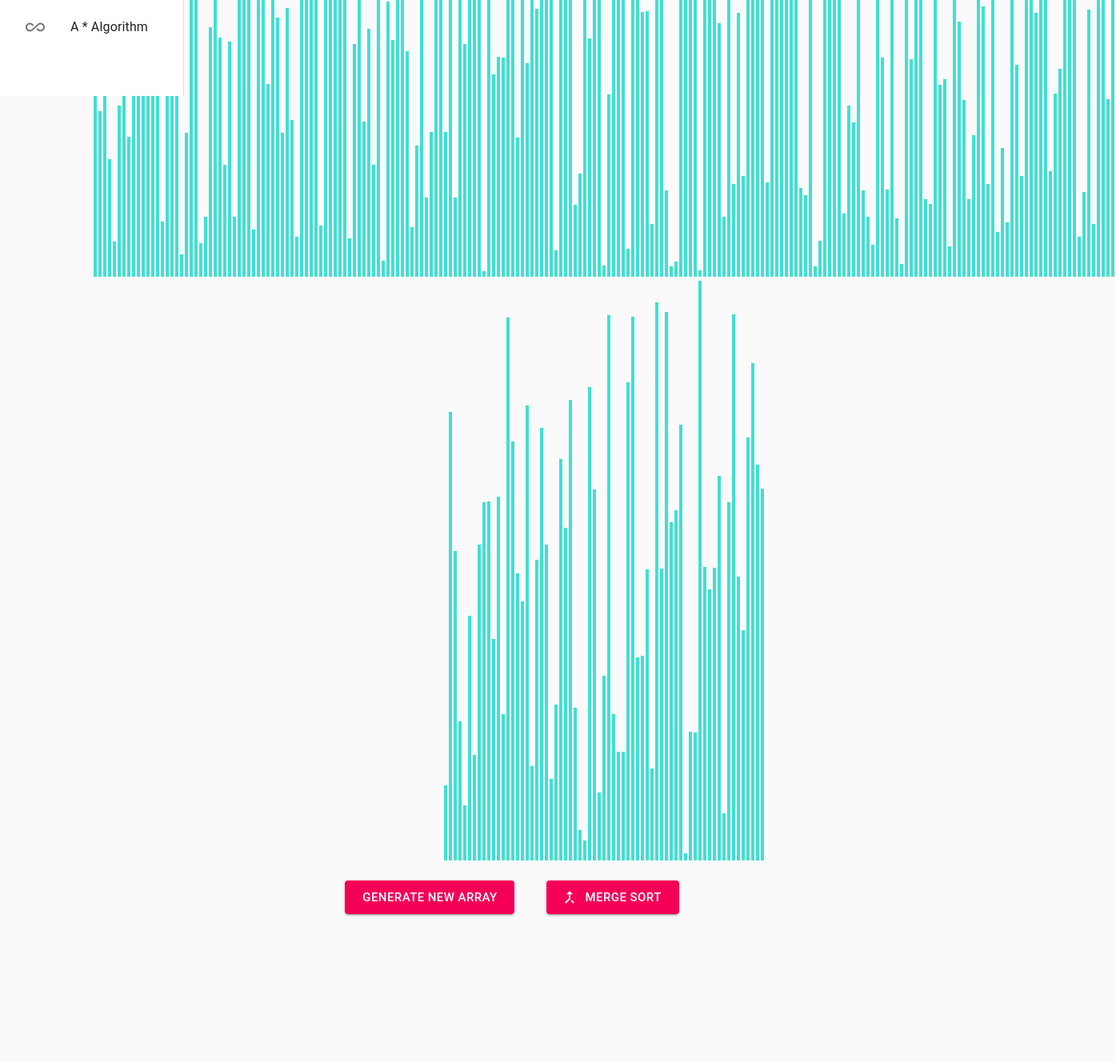
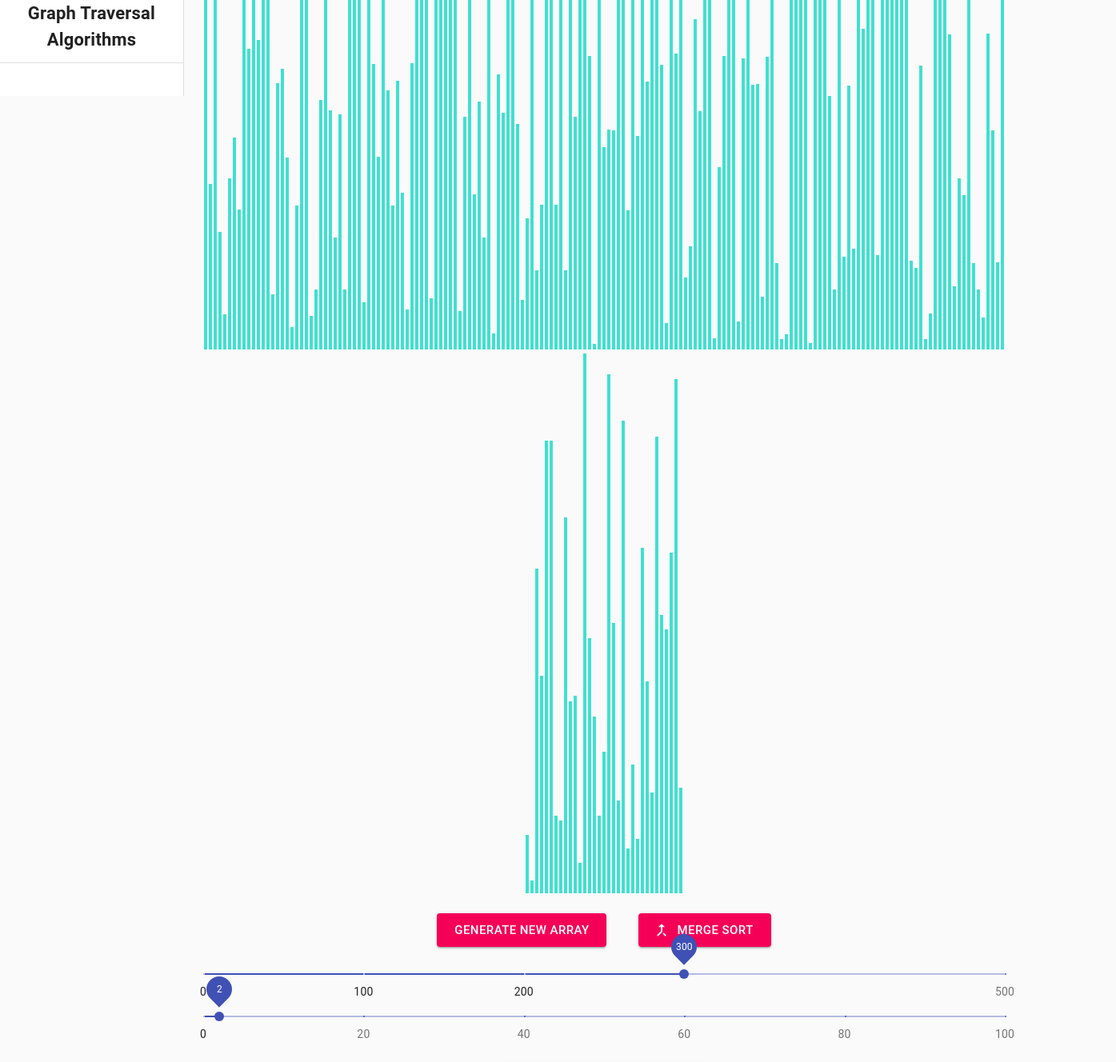
Before and after one commit to louishinohara/algorithm-visualizer, a React (Create React App) app: page / in a window 1280 px wide. Shown: the part 680-2008 px from the top of the page at 80% size, 1395 px wide, since content can reach past the window. Before the commit the page ends 1843 px from the top, so only its background shows below. Built offline with nearby package versions, Linux system fonts and the light colour scheme.

Commit message:
SortingVisualizer
Added slider to change the number of elements and speed of the algorithm

```diff
--- a/src/App.js
+++ b/src/App.js
@@ -12,7 +12,7 @@ class App extends Component{
     <div className="App">
       <ClippedDrawer/>
       {/* <NavigationBar/> */}
-      <SortingVisualizer></SortingVisualizer>
+      {/* <SortingVisualizer></SortingVisualizer> */}
     </div>
   );
   }
--- a/src/Visualizer/SortingVisualizer/SortingVisualizer.css
+++ b/src/Visualizer/SortingVisualizer/SortingVisualizer.css
@@ -1,6 +1,8 @@
 .array-container{
     position: relative;
-    left: 115px;
+    top: 115px;
+
+    /* padding-top: 100, */
 }
 
 .array-bar {
@@ -10,6 +12,7 @@
     margin: 0 1px;
 }
 
-/* .menu-items{
-
-} */
+.menu-items{
+    position: relative;
+    top: 115px;
+}
--- a/src/Visualizer/SortingVisualizer/SortingVisualizer.jsx
+++ b/src/Visualizer/SortingVisualizer/SortingVisualizer.jsx
@@ -5,19 +5,68 @@ import Container from '@material-ui/core/Container';
 import { makeStyles } from '@material-ui/core/styles';
 import { Button } from '@material-ui/core';
 import MergeTypeIcon from '@material-ui/icons/MergeType';
+import Slider from '@material-ui/core/Slider';
+
 // This is the main color of the array bars.
 const PRIMARY_COLOR = 'turquoise';
 
 // This is the color of array bars that are being compared throughout the animations.
 const SECONDARY_COLOR = 'red';
+// # of Bars
+const bars = [
+  {
+    value: 0,
+    label: '0',
+  },
+  {
+    value: 100,
+    label: '100',
+  },
+  {
+    value: 200,
+    label: '200',
+  },
+  {
+    value: 500,
+    label: '500',
+  },
+];
+// Speed of algorithm
+const speed = [
+  {
+    value: 0,
+    label: '0',
+  },
+  {
+    value: 20,
+    label: '20',
+  },
+  {
+    value: 40,
+    label: '40',
+  },
+  {
+    value: 60,
+    label: '60',
+  },
+  {
+    value: 80,
+    label: '80',
+  },
+  {
+    value: 100,
+    label: '100',
+  },
+];
+
 
 export default class SortingVisualizer extends React.Component {
     constructor(props) {
         super(props);
         this.state = {
             array: [],
-            ANIMATION_SPEED_MS: 1,
-            NUMBER_OF_ARRAY_BARS: 280   // Change this value for the number of bars (value) in the array.
+            ANIMATION_SPEED_MS: 10,
+            NUMBER_OF_ARRAY_BARS: 200   // Change this value for the number of bars (value) in the array.
         };
    }
 
@@ -37,6 +86,18 @@ export default class SortingVisualizer extends React.Component {
         }
         this.setState({array});
     }
+// Changes the Number of Bars in the algorithm
+    changeBarCount(bars) {
+        this.state.NUMBER_OF_ARRAY_BARS = bars;
+        this.resetArray();
+    }
+// Changes the speed of the Algorithm
+    changeSpeed(time) {
+        const ANIMATION_SPEED_MS = 100;
+        this.state.ANIMATION_SPEED_MS = time * 10;
+        // this.setState({ANIMATION_SPEED_MS});
+    }
+
 
     mergeSort() {
         const animations = getMergeSortAnimations(this.state.array);
@@ -61,6 +122,7 @@ export default class SortingVisualizer extends React.Component {
         }
         }
     }
+
 
     render() {
         const {array} = this.state;
@@ -100,6 +162,36 @@ export default class SortingVisualizer extends React.Component {
                         >
                         Merge Sort
                     </Button>
+                    <Slider
+                        defaultValue={300}
+                        max={500}
+                        // getAriaValueText={valuetext}
+                        aria-labelledby="discrete-slider-always"
+                        step={5}
+                        onChange={ (e, val) => this.changeBarCount(val) }
+                        marks={bars}
+                        valueLabelDisplay="on"
+                    />
+                    <Slider
+                        defaultValue={2}
+                        max={100}
+                        // getAriaValueText={valuetext}
+                        aria-labelledby="discrete-slider-always"
+                        step={1}
+                        onChange={ (e, val) => this.changeSpeed(val) }
+                        marks={speed}
+                        valueLabelDisplay="on"
+                    />
+                    <Button
+                        variant="contained"
+                        color="secondary"
+                        style={{margin: 20}}
+                        size="large"
+                        startIcon={<MergeTypeIcon />}
+                        onClick={() => console.log(this.state.NUMBER_OF_ARRAY_BARS)}
+                    >
+                        Test Number of Array
+                    </Button>
                 </div>
             </div>
         );
@@ -111,10 +203,15 @@ function randomIntFromInterval(min,max) {
     return Math.floor(Math.random() * (max - min + 1) + min);
 }
 
+// function valuetext(value) {
+//     return `${value}°F`;
+// }
+
 // https://www.youtube.com/watch?v=pFXYym4Wbkc
 
 const useStyles = makeStyles((theme) => ({
   button: {
     margin: theme.spacing(1),
   },
+
 }));
--- a/src/components/NavigationBar.js
+++ b/src/components/NavigationBar.js
@@ -19,7 +19,7 @@ import ColorizeIcon from '@material-ui/icons/Colorize';
 import ExtensionIcon from '@material-ui/icons/Extension';
 import AllInclusiveIcon from '@material-ui/icons/AllInclusive';
 import Collapse from '@material-ui/core/Collapse';
-
+import SortingVisualizer from "../Visualizer/SortingVisualizer/SortingVisualizer";
 
 const drawerWidth = 230;
 
@@ -29,11 +29,12 @@ const drawerWidth = 230;
 export default function ClippedDrawer() {
   const classes = useStyles();
   const [openSorting, setOpenSorting] = React.useState(true);
-  const [openPathfinding, setOpenPathfinding] = React.useState(true);
-  const [openGraphTraversal, setOpenGraphTraversal] = React.useState(true);
+  const [openPathfinding, setOpenPathfinding] = React.useState(false);
+  const [openGraphTraversal, setOpenGraphTraversal] = React.useState(false);
 
   const handleClickSorting = () => {
     setOpenSorting(!openSorting);
+
   };
 
   const handleClickPathfinding = () => {
@@ -226,6 +227,7 @@ export default function ClippedDrawer() {
       </Drawer>
 
           <main className={classes.content}>
+      {/* <SortingVisualizer></SortingVisualizer> */}
 
       <Toolbar />
             <Typography paragraph>
@@ -240,6 +242,13 @@ export default function ClippedDrawer() {
               arcu dictum varius duis at consectetur lorem. Velit sed ullamcorper morbi tincidunt. Lorem
               donec massa sapien faucibus et molestie ac.
             </Typography>
+
+              <div classes={classes.sortingbars}>
+
+                {openSorting ? <SortingVisualizer></SortingVisualizer> : <div> Hidden </div> }
+
+              </div>
+
           </main>
 
     </div>
@@ -269,10 +278,15 @@ const useStyles = makeStyles((theme) => ({
     overflow: 'auto',
   },
   content: {
-    flexGrow: 1,
+    // flexGrow: 1,
     padding: theme.spacing(3),
   },
   nested: {
     paddingLeft: theme.spacing(4),
   },
+  sortingbars: {
+    position: 'relative',
+    paddingTop: 100,
+
+  },
 }));
```
Also changed, not shown: src/components/navBar.jsx (deleted, +0 -39 lines), toDO.txt (added).
